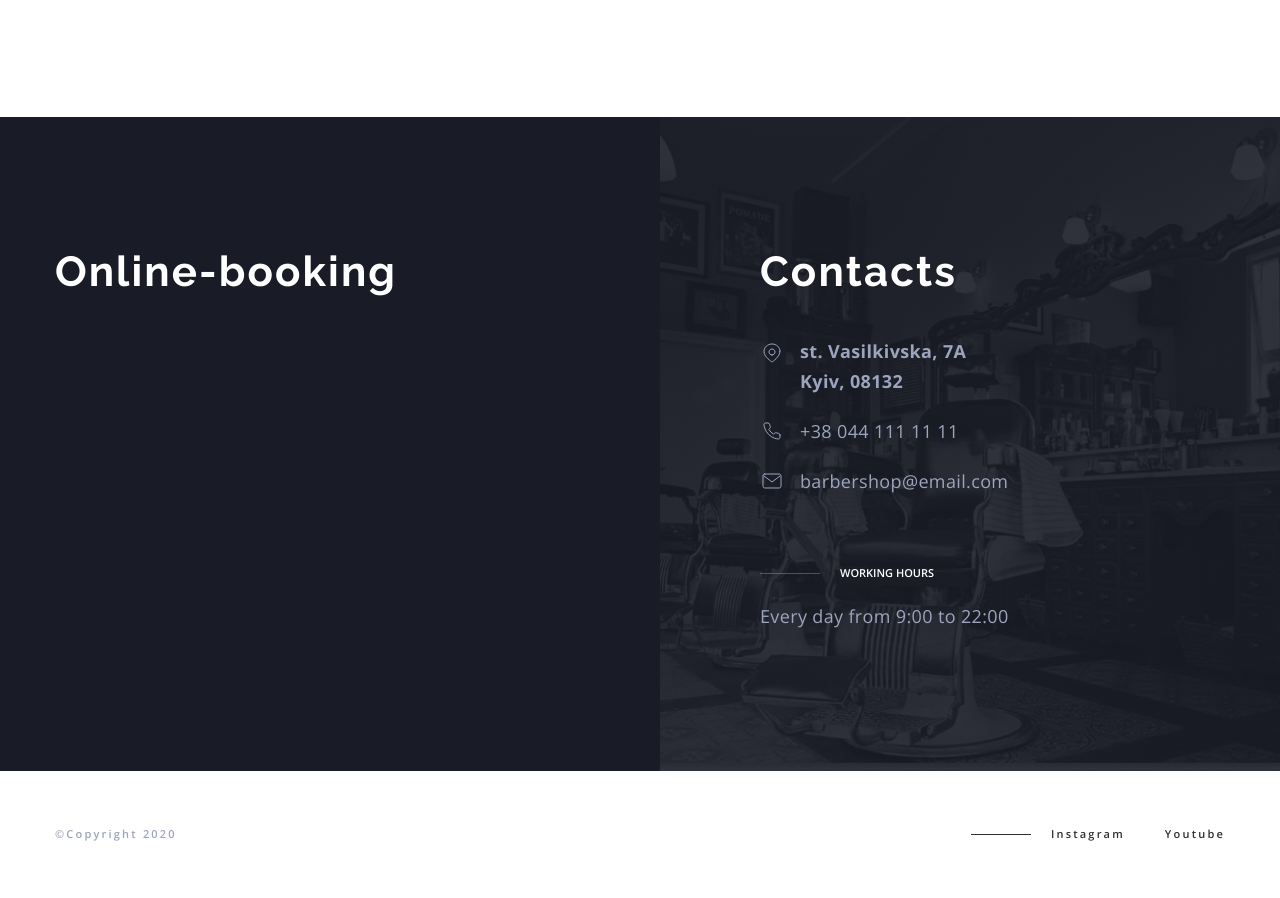
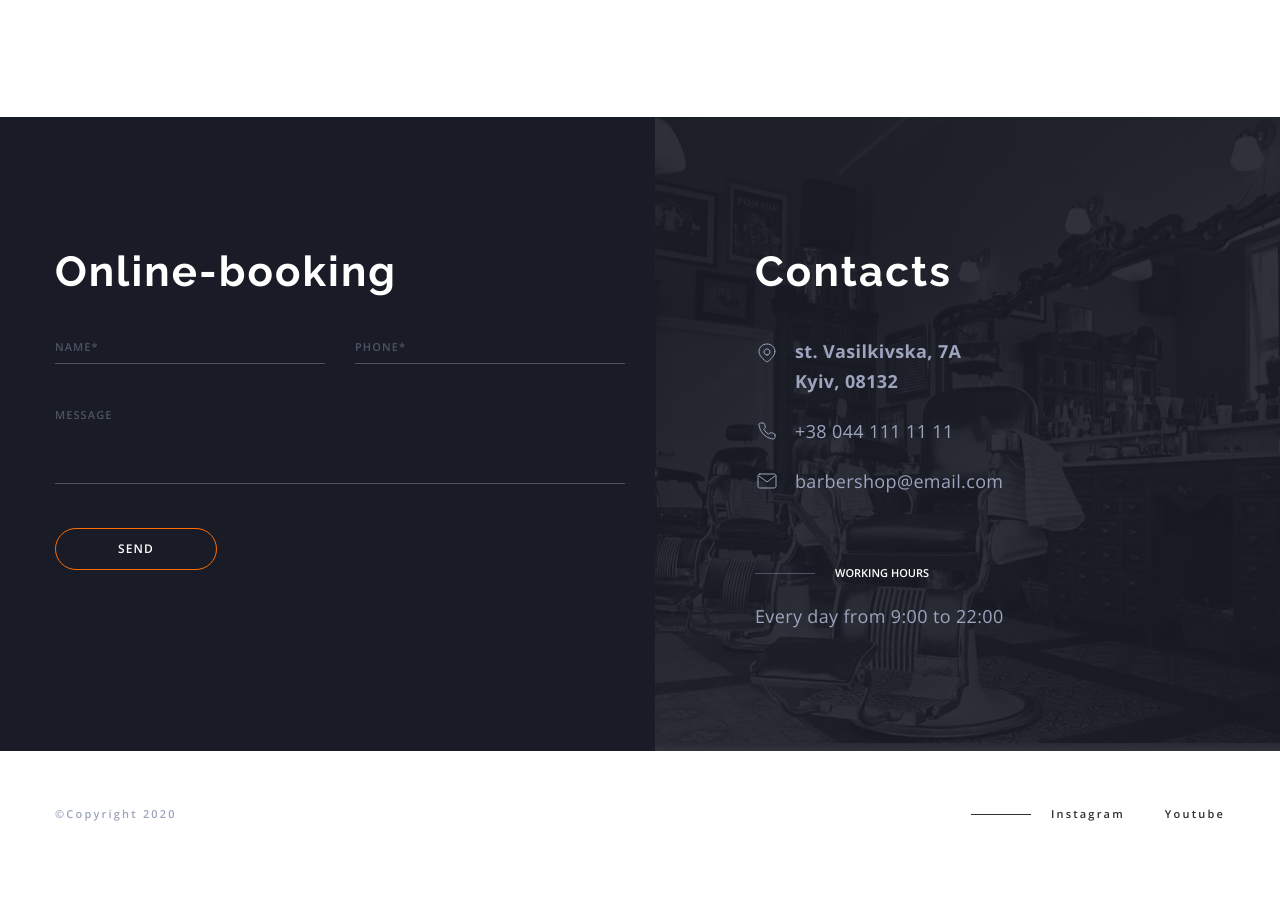
Before and after one commit to Cherydens/barbershop, a plain HTML site: page index.html in a window 1280 px wide. Shown: the part 4127-5025 px from the top of the page. Drawn offline with nearby package versions, Linux system fonts and the light colour scheme.

Commit message:
Make Booking form

```diff
--- a/css/styles.css
+++ b/css/styles.css
@@ -564,7 +564,6 @@ background-color: #F7F7F7;
 }
 
 .bgc-container {
-  max-width: 1600px;
   margin-left: auto;
   margin-right: auto;
   background-color: #191C26;
@@ -579,8 +578,103 @@ background-color: #F7F7F7;
 
 /* BOOKING */
 .booking-section {
-  width: 575px;
+  width: 570px;
   padding-top: 130px;
+}
+
+.booking-title {
+  margin-bottom: 44px;
+}
+
+.input-container {
+  display: flex;
+  justify-content: space-between;
+  margin-bottom: 44px;
+}
+
+.booking-field {
+  display: block;
+  flex-basis: calc((100% - 30px) / 2);
+  position: relative;
+}
+
+  .booking-input {
+  display: block;
+  width: 100%;
+  height: 24px;
+  font-weight: 600;
+  font-size: 11px;
+  line-height: 1.36;
+  letter-spacing: 0.1em;
+  color: #FFFFFF;
+  background-color: #191C26;
+  border-top: none;
+  border-left: none;
+  border-right: none;
+  border-bottom: 1px solid rgba(157, 164, 189, 0.4);
+  transition: border-bottom var(--transition-function);
+}
+
+.booking-input:focus {
+  outline: none;
+  border-bottom: 1px solid #FFFFFF;
+}
+
+.booking-descr {
+  display: block;
+  position: absolute;
+  left: 0;
+  top: 0;
+  font-weight: 600;
+  font-size: 11px;
+  line-height: 1.36;
+  letter-spacing: 0.1em;
+  text-transform: uppercase;
+  color: rgba(157, 164, 189, 0.4);
+  transition: transform var(--transition-function),
+  color var(--transition-function);
+}
+
+.booking-input:focus + .booking-descr {
+  color: #FFFFFF;
+  transform: translateY(-20px);
+}
+
+.booking-input:not(:placeholder-shown)+.booking-descr {
+  transform: translateY(-20px);
+}
+
+.message-field {
+  margin-bottom: 44px;
+}
+
+.message-input {
+  resize: none;
+  height: 76px;
+}
+
+.submit-btn {
+  cursor: pointer;
+  display: inline-block;
+  min-width: 160px;
+  padding: 12px 62px;
+  font-weight: 600;
+  font-size: 12px;
+  line-height: 1.36;
+  letter-spacing: 0.09em;
+  text-transform: uppercase;
+  color: var(--white-color);
+
+  border: 1px solid var(--accent-color);
+  border-radius: 25px;
+
+  background-color: transparent;
+  transition: background-color var(--transition-function);
+}
+
+.submit-btn:hover,
+.submit-btn:focus {
+  background-color: var(--accent-color);
 }
 
 /* CONTACTS */
@@ -589,10 +683,10 @@ background-color: #F7F7F7;
   padding-top: 130px;
   padding-bottom: 120px;
   padding-left: 100px;
-  margin-right: -200px;
+  margin-right: -215px;
   background-image: linear-gradient(rgba(25, 28, 38, 0.9), rgba(25, 28, 38, 0.9)), url(../images/bg.jpg);
-    background-size: cover;
-    background-position: center;
+    background-size: auto;
+    background-position: right bottom;
     background-repeat: no-repeat;
 }
 
@@ -675,6 +769,10 @@ padding-top: 5px;
   background-color: rgba(157, 164, 189, 0.4);
 }
 
+.worktime-text {
+  margin-bottom: 0;
+}
+
 /* FOOTER */
 .footer-container {
   display: flex;
--- a/index.html
+++ b/index.html
@@ -14,7 +14,10 @@
     />
     <link
       rel="stylesheet"
-      href="https://cdn.jsdelivr.net/npm/modern-normalize@1.1.0/modern-normalize.min.css"
+      href="https://cdnjs.cloudflare.com/ajax/libs/modern-normalize/1.1.0/modern-normalize.min.css"
+      integrity="sha512-wpPYUAdjBVSE4KJnH1VR1HeZfpl1ub8YT/NKx4PuQ5NmX2tKuGu6U/JRp5y+Y8XG2tV+wKQpNHVUX03MfMFn9Q=="
+      crossorigin="anonymous"
+      referrerpolicy="no-referrer"
     />
     <link rel="stylesheet" href="./css/styles.css" />
   </head>
@@ -417,11 +420,46 @@
         </div>
       </section>
 
+      <!-- Booking And Contacts -->
       <div class="bgc-container">
         <div class="booking-contacts-container container">
           <!-- Online-booking -->
           <section id="online-booking" class="booking-section">
-            <h2 class="dark-theme-title title">Online-booking</h2>
+            <h2 class="booking-title dark-theme-title title">Online-booking</h2>
+            <form class="booking-form">
+              <div class="input-container">
+                <label class="booking-field">
+                  <input
+                    class="booking-input"
+                    name="user_name"
+                    type="text"
+                    placeholder=" "
+                    required
+                  />
+                  <span class="booking-descr">Name*</span>
+                </label>
+                <label class="booking-field">
+                  <input
+                    class="booking-input"
+                    name="user_phone"
+                    type="tel"
+                    placeholder=" "
+                    required
+                  />
+                  <span class="booking-descr">Phone*</span>
+                </label>
+              </div>
+
+              <label class="message-field booking-field">
+                <textarea
+                  class="booking-input message-input"
+                  name="user_message"
+                  placeholder=" "
+                ></textarea>
+                <span class="booking-descr">Message</span>
+              </label>
+              <button class="submit-btn" type="submit">send</button>
+            </form>
           </section>
 
           <!-- Contacts -->
@@ -463,7 +501,7 @@
               </ul>
             </address>
             <p class="contacts-suptitle suptitle">Working hours</p>
-            <p class="dark-theme-text text">Every day from 9:00 to 22:00</p>
+            <p class="worktime-text dark-theme-text text">Every day from 9:00 to 22:00</p>
           </section>
         </div>
       </div>
```
